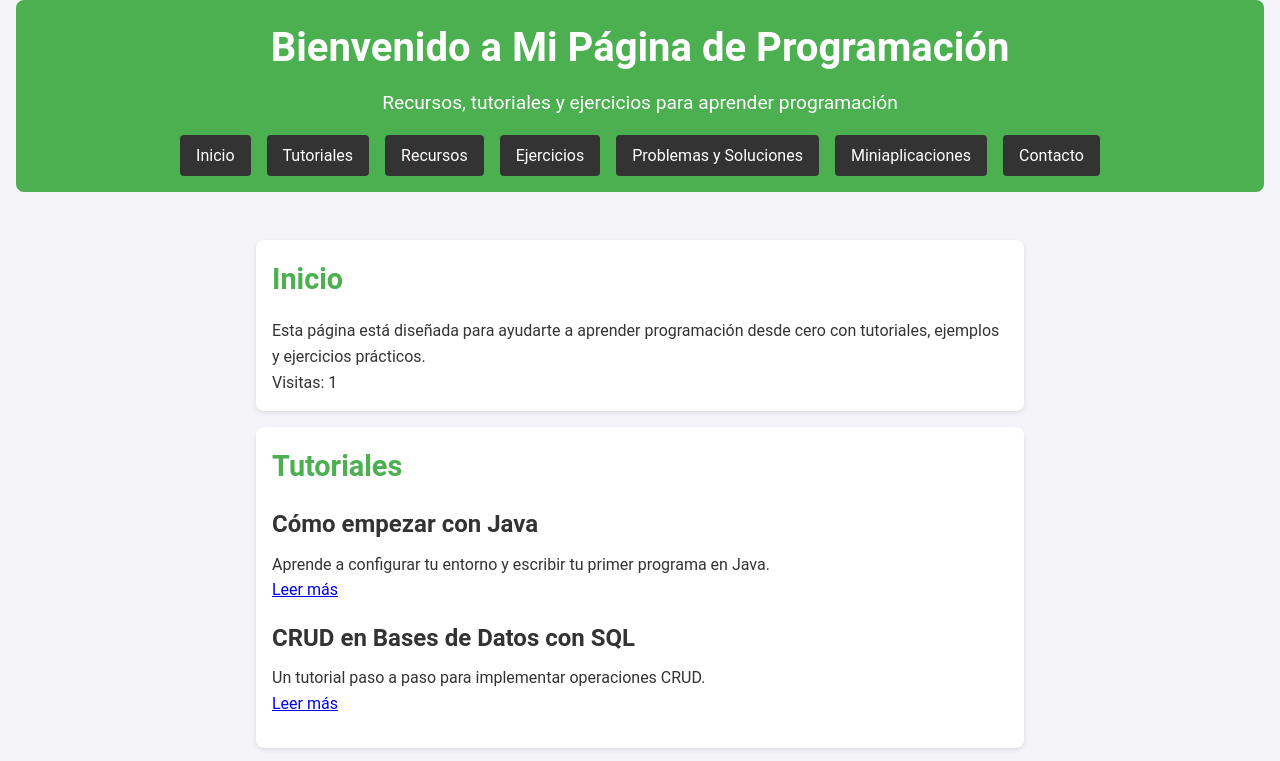
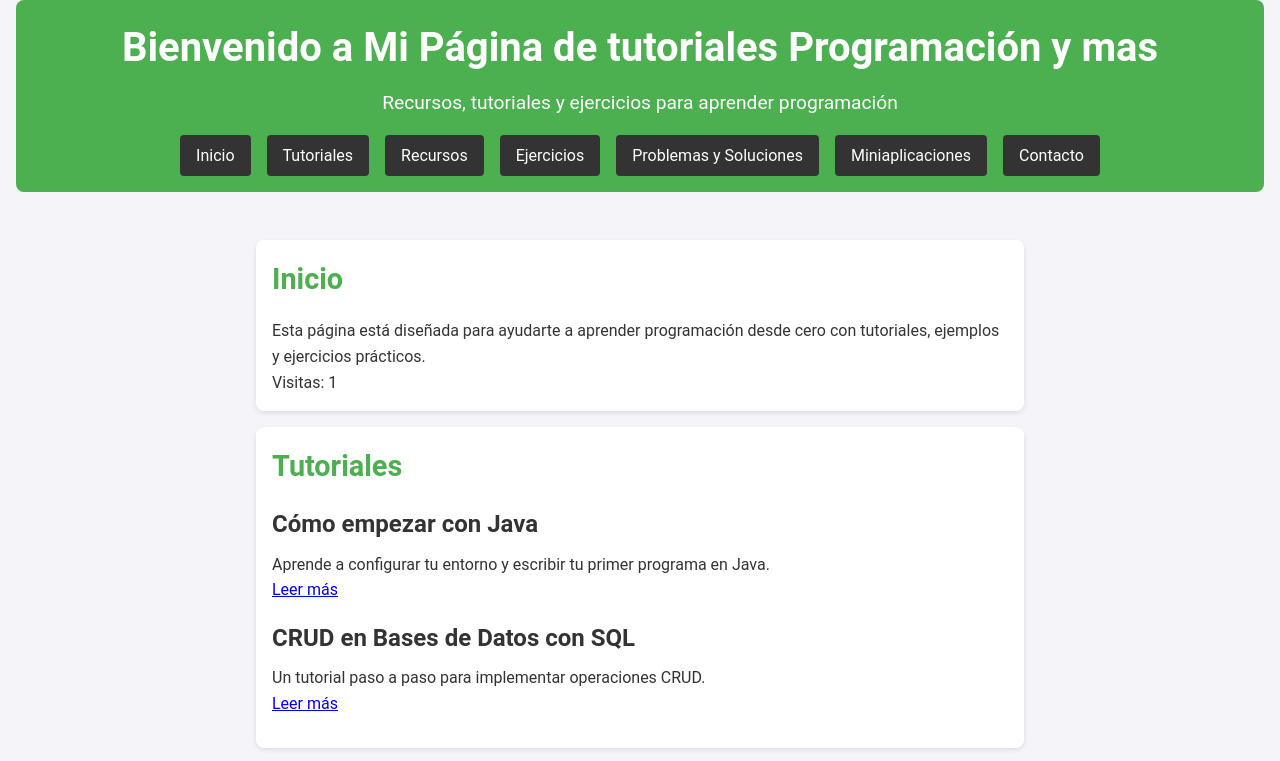
Before and after one commit to Lordi898/Mi-Pagina-de-Programacion, a plain HTML site: page index.html in a window 1280 px wide. Shown: the top 761 px of the page. Drawn offline with Linux system fonts and the light colour scheme.

Commit message:
Update index.html

```diff
--- a/index.html
+++ b/index.html
@@ -3,12 +3,12 @@
 <head>
   <meta charset="UTF-8">
   <meta name="viewport" content="width=device-width, initial-scale=1.0">
-  <title>Mi Página de Programación</title>
+  <title>Tutoriales de Programación y mas</title>
   <link rel="stylesheet" href="styles.css">
 </head>
 <body>
   <header>
-    <h1>Bienvenido a Mi Página de Programación</h1>
+    <h1>Bienvenido a Mi Página de tutoriales Programación y mas</h1>
     <p>Recursos, tutoriales y ejercicios para aprender programación</p>
     <nav>
       <a href="#inicio">Inicio</a>
```
